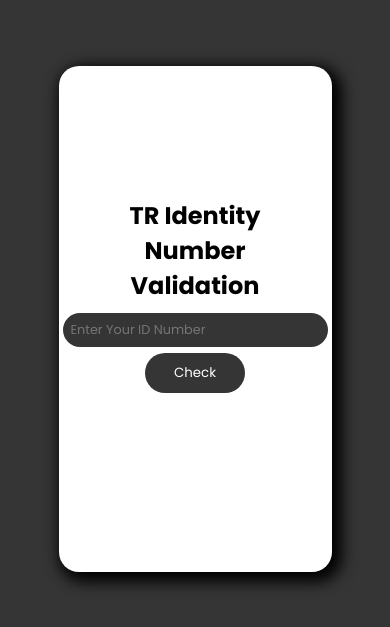
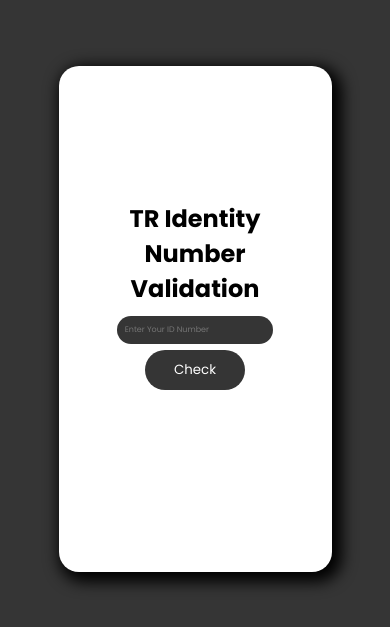
Before and after one commit to Raven-Isaac-Finch/TR-Identity-Number-Validation, a plain HTML site: page index.html in a window 390 px wide. Shown: the part 103-730 px from the top of the page. Drawn offline with Linux system fonts and the light colour scheme.

Commit message:
Update style.css

```diff
--- a/style.css
+++ b/style.css
@@ -124,6 +124,8 @@ body {
     }
     #identity-check {
         padding: 0.5rem;
-        font-size: 0.8rem;
+        font-size: 0.5rem;
+        width: 90%;
+        margin: auto;
     }
 }
```
